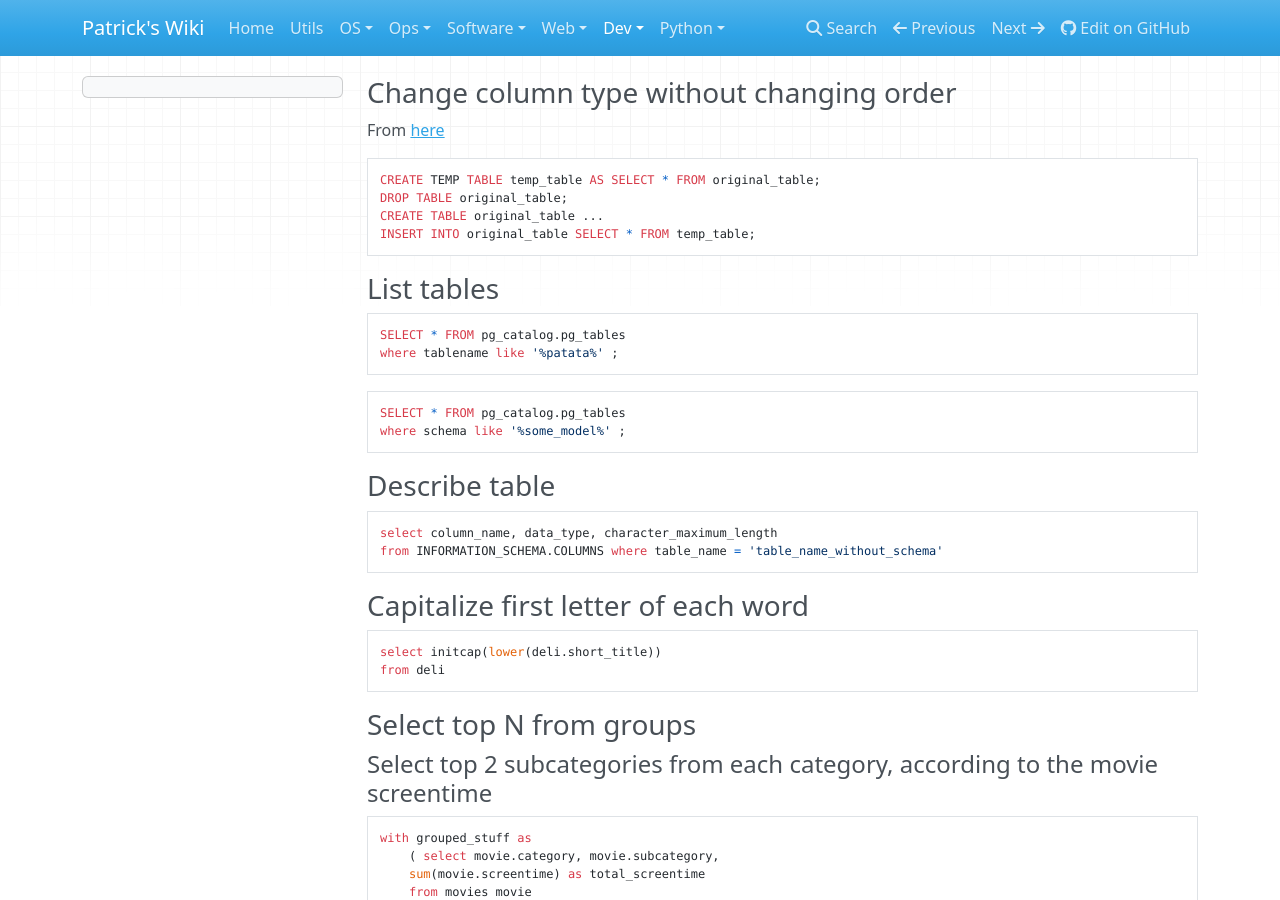
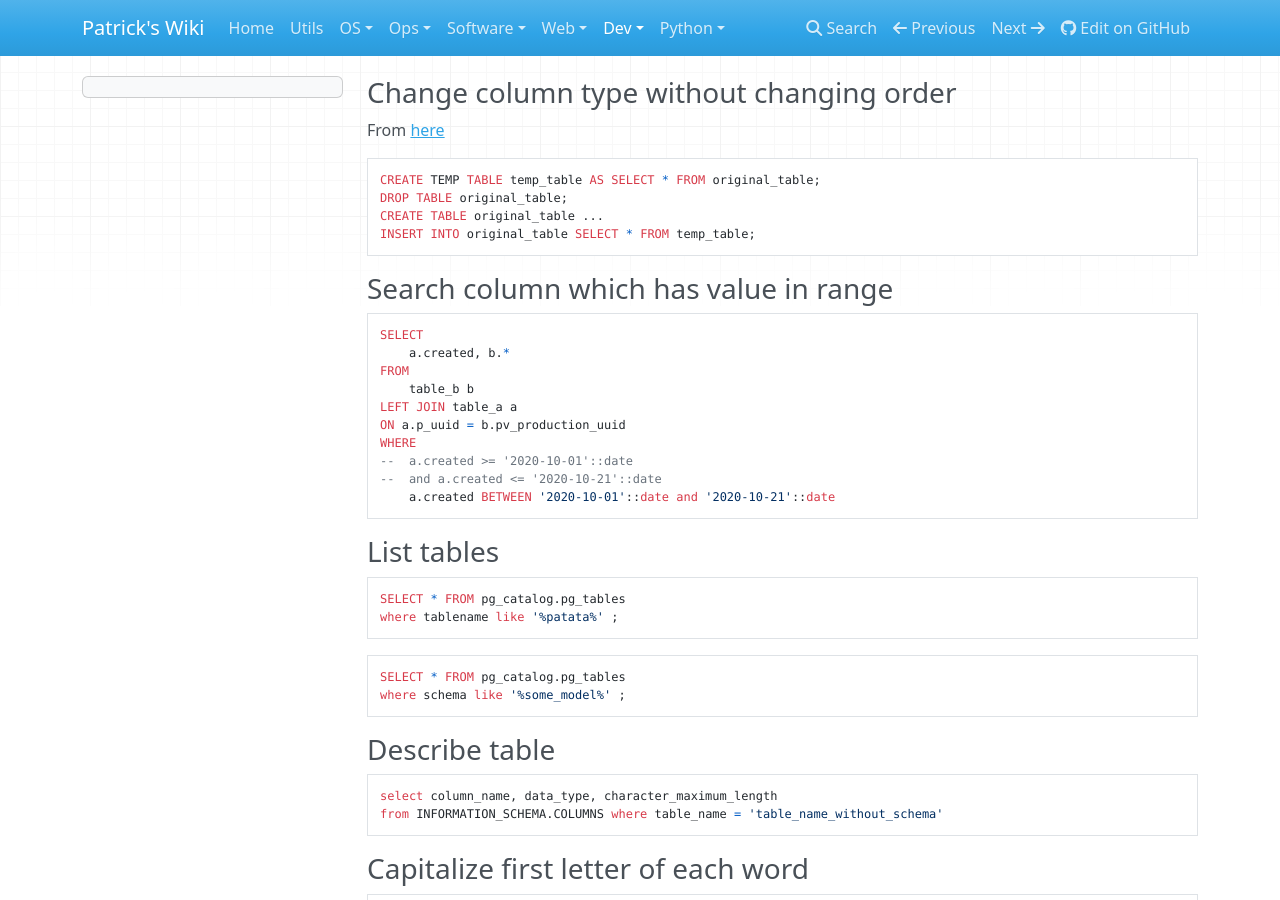
Before and after one commit to patsancu/wiki, an MkDocs documentation site: the page built from docs/dev/DB/Postgres.md, in a window 1280 px wide and 900 px high. Built offline with MkDocs 1.6.1, drawn with Linux system fonts in a browser that asks for light colours; nearby versions of some CDN libraries.

Commit message:
postgres: Find column in date range

````diff
--- a/docs/dev/DB/Postgres.md
+++ b/docs/dev/DB/Postgres.md
@@ -5,6 +5,20 @@ CREATE TEMP TABLE temp_table AS SELECT * FROM original_table;
 DROP TABLE original_table;
 CREATE TABLE original_table ...
 INSERT INTO original_table SELECT * FROM temp_table;
+```
+### Search column which has value in range
+
+```sql
+SELECT
+    a.created, b.*
+FROM
+    table_b b
+LEFT JOIN table_a a
+ON a.p_uuid = b.pv_production_uuid
+WHERE
+--  a.created >= '2020-10-01'::date
+--  and a.created <= '2020-10-21'::date
+    a.created BETWEEN '2020-10-01'::date and '2020-10-21'::date
 ```
 
 ### List tables
````
